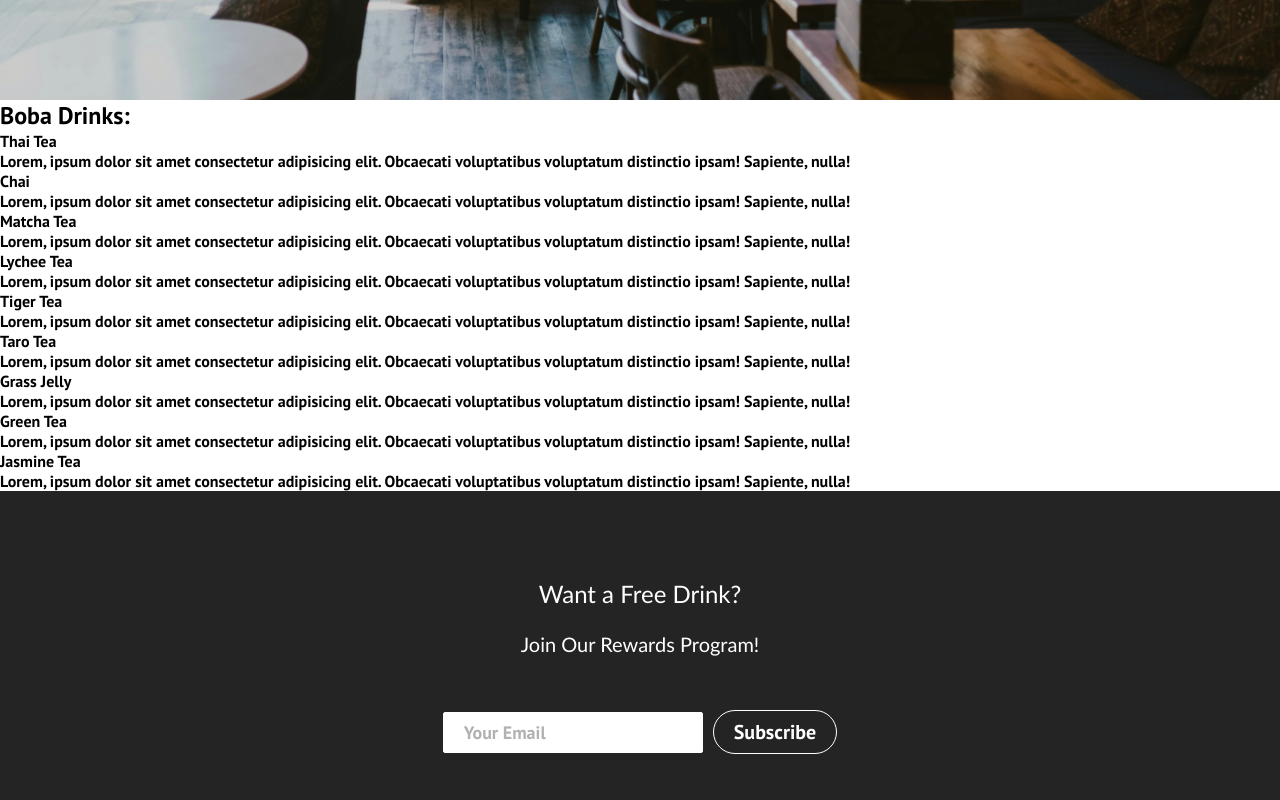
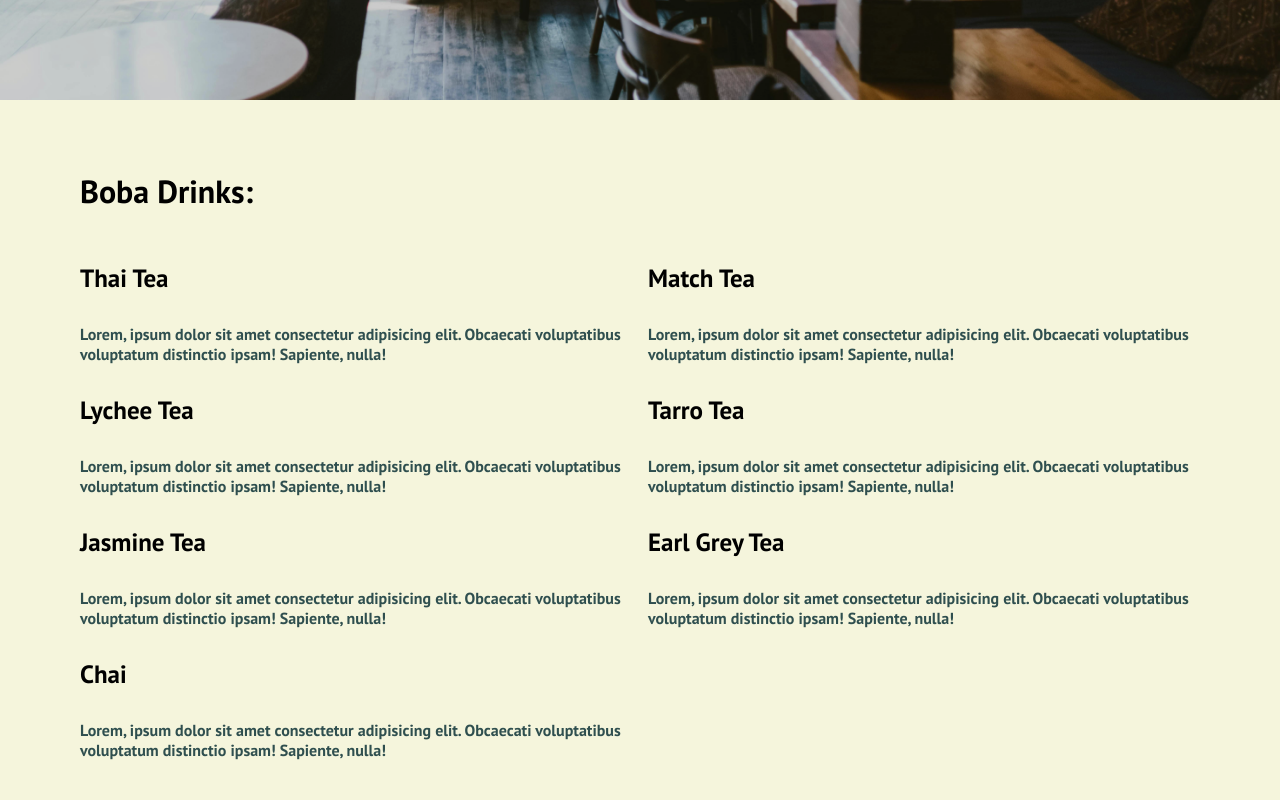
Before and after one commit to jojotru/bobs-business, a React (Create React App) app: page /menu in a window 1280 px wide. Shown: the part 700-1500 px from the top of the page. Built offline with nearby package versions, Linux system fonts and the light colour scheme.

Commit message:
Update the styles of the drink menu

```diff
--- a/src/components/Drinks.css
+++ b/src/components/Drinks.css
@@ -0,0 +1,26 @@
+.drinks{
+    background-color: beige;
+}
+.menuItems{
+    padding: 50px 80px;
+    -webkit-columns: 2;
+     -moz-columns: 2;
+          columns: 2;
+}
+.drink{
+    display:inline-block;
+}
+h1{
+    text-align: left;
+    padding-top: 70px;
+    padding-left: 80px;
+    text-decoration: wavy;
+}
+h3{
+    font-size: 25px;
+}
+p{
+    padding: 30px 0;
+    text-wrap: wrap;
+    color: darkslategrey;
+}
--- a/src/components/Drinks.js
+++ b/src/components/Drinks.js
@@ -3,37 +3,50 @@ import './Drinks.css';
 
 function Drinks() {
     return (
+
+        <div className="drinks">
+
+                <h1>Boba Drinks:</h1>
                     <div className="menuItems">
-            <h2>Boba Drinks:</h2>
 
-            <h4>Thai Tea</h4>
+                    <div className="drink">
+                        <h3>Thai Tea</h3>
                         <p>Lorem, ipsum dolor sit amet consectetur adipisicing elit. Obcaecati voluptatibus voluptatum distinctio ipsam! Sapiente, nulla!</p>
+                    </div>
 
-            <h4>Chai</h4>
+                    <div className="drink">
+                        <h3>Lychee Tea</h3>
                         <p>Lorem, ipsum dolor sit amet consectetur adipisicing elit. Obcaecati voluptatibus voluptatum distinctio ipsam! Sapiente, nulla!</p>
+                    </div>
 
-            <h4>Matcha Tea</h4>
+                    <div className="drink">
+                        <h3>Jasmine Tea</h3>
                         <p>Lorem, ipsum dolor sit amet consectetur adipisicing elit. Obcaecati voluptatibus voluptatum distinctio ipsam! Sapiente, nulla!</p>
+                    </div>
 
-            <h4>Lychee Tea</h4>
+                    <div className="drink">
+                        <h3>Chai</h3>
                         <p>Lorem, ipsum dolor sit amet consectetur adipisicing elit. Obcaecati voluptatibus voluptatum distinctio ipsam! Sapiente, nulla!</p>
+                    </div>
 
-            <h4>Tiger Tea</h4>
+                    <div className="drink">
+                        <h3>Match Tea</h3>
                         <p>Lorem, ipsum dolor sit amet consectetur adipisicing elit. Obcaecati voluptatibus voluptatum distinctio ipsam! Sapiente, nulla!</p>
+                    </div>
 
-            <h4>Taro Tea</h4>
+                    <div className="drink">
+                        <h3>Tarro Tea</h3>
                         <p>Lorem, ipsum dolor sit amet consectetur adipisicing elit. Obcaecati voluptatibus voluptatum distinctio ipsam! Sapiente, nulla!</p>
+                    </div>
 
-            <h4>Grass Jelly</h4>
+                    <div className="drink">
+                        <h3>Earl Grey Tea</h3>
                         <p>Lorem, ipsum dolor sit amet consectetur adipisicing elit. Obcaecati voluptatibus voluptatum distinctio ipsam! Sapiente, nulla!</p>
-
-            <h4>Green Tea</h4>
-            <p>Lorem, ipsum dolor sit amet consectetur adipisicing elit. Obcaecati voluptatibus voluptatum distinctio ipsam! Sapiente, nulla!</p>
-
-            <h4>Jasmine Tea</h4>
-            <p>Lorem, ipsum dolor sit amet consectetur adipisicing elit. Obcaecati voluptatibus voluptatum distinctio ipsam! Sapiente, nulla!</p>
+                    </div>
 
             </div>
+    </div>
+
     )
 }
 
```
Lines whose indentation alone changed are shown as unchanged.
